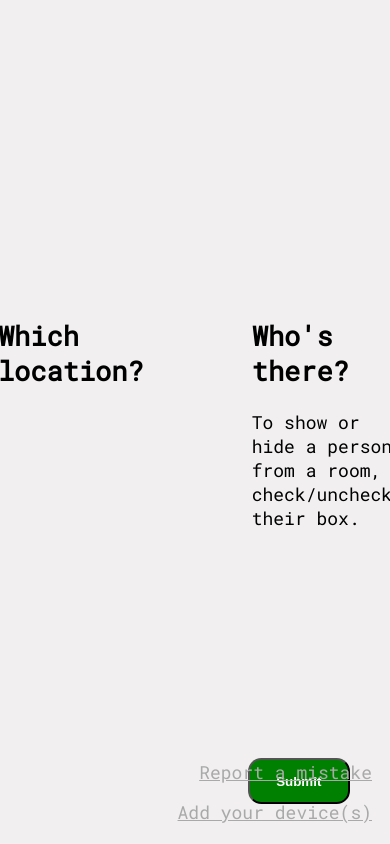
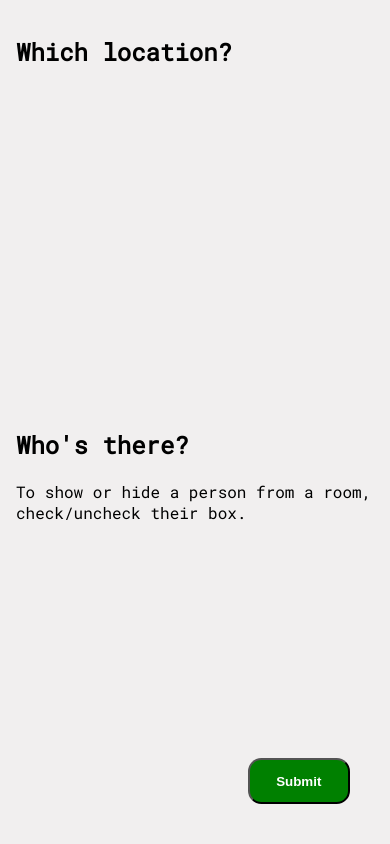
Before and after one commit to JasonBenn/flock, a Django app: page /report_ground_truth in a window 390 px wide; the page is wider, and only the part inside the window is pictured. Run offline with Django 3.2, Linux system fonts and the light colour scheme; the visitor is signed in with stand-in values (Sample User, id 1); data that the repository does not hold is empty; parts of the project's set-up code (start-up, migrations or seed data) failed here and were passed over.

Commit message:
Responsive styles.

```diff
--- a/server/flock/static/styles.css
+++ b/server/flock/static/styles.css
@@ -7,12 +7,10 @@ html, body {
     height: 100vh;
     margin: 0;
     font-size: 18px;
-}
-
-@media (max-width: 40em) and (orientation: landscape) {
-    body {
-        font-size: 12px;
-    }
+    overflow-x: hidden;
+    display: flex;
+    flex-direction: column;
+    justify-content: center;
 }
 
 p {
@@ -23,21 +21,26 @@ p {
 }
 
 .container {
-    height: 100%;
     display: flex;
     flex-direction: row;
+    flex-wrap: wrap;
     justify-content: center;
     align-items: center;
-    width: auto;
+    width: 100%;
+    height: 100%;
     margin-left: auto;
     margin-right: auto;
 }
 
+.locationPanelContainer {
+    padding: 0 1em;
+    margin-top: 1em;
+    flex: 0 1 14em;
+}
+
 .locationPanel {
-    width: 10em;
     height: 20em;
-    padding: 1.8em;
-    margin: 1em;
+    padding: 1em 1.5em;
     background-color: #FEF9F9;
     border-radius: 1em;
 }
@@ -67,17 +70,12 @@ p {
     font-size: 1.8em;
 }
 
-.workshopArramsRoomIcon:after {
-    content: "🔨";
-    font-size: 1.8em;
-}
-
 .roofIcon:after {
     content: "🌇";
     font-size: 1.8em;
 }
 
-.middleKingdomKitchenIcon:after {
+.middleKitchenIcon:after {
     content: "🥘";
     font-size: 1.8em;
 }
@@ -88,7 +86,6 @@ p {
     line-height: 1.5em;
     text-transform: uppercase;
     color: #051937;
-    /*white-space: nowrap;*/
 }
 
 .locationHolder {
@@ -111,6 +108,7 @@ p {
     -webkit-appearance: none;
     width: 7px;
 }
+
 ::-webkit-scrollbar-thumb {
     border-radius: 4px;
     background-color: rgba(0, 0, 0, .2);
@@ -146,10 +144,15 @@ p {
 }
 
 .bottom {
+    /*margin-top: 2em;*/
+    margin-bottom: 2em;
+    margin-right: 2em;
+    text-align: right;
+    height: 4em;
     position: absolute;
-    right: 1em;
-    bottom: 1em;
-    text-align: right;
+    bottom: 0;
+    right: 0;
+    width: 100%;
 }
 
 
@@ -157,15 +160,14 @@ p {
     margin-top: 0.7em;
 }
 
-.center-contents {
+.report-ground-truth {
     display: flex;
-    justify-content: space-evenly;
-    align-content: center;
+    flex-flow: wrap;
 }
 
-.center-contents > div {
-    margin: 3em;
-    width: 50%;
+.report-ground-truth > div {
+    flex: 1 1 15em;
+    margin: 1em;
 }
 
 input[type="radio"]:not(:checked) + label {
@@ -191,3 +193,41 @@ input[type="submit"] {
 .hide {
     display: none;
 }
+
+@media (max-width: 45em) {
+    body {
+        font-size: 12px;
+        justify-content: initial;
+    }
+
+    .locationPanel {
+        padding: 1em 1.5em;
+        height: 16em;
+    }
+
+    .locationPanelContainer {
+        flex: 0 1 12em;
+    }
+
+    @media (orientation: portrait) {
+        body {
+            font-size: 16px;
+        }
+
+        .container {
+            align-items: initial;
+        }
+
+        .locationPanel {
+            height: auto;
+        }
+
+        .locationPanelContainer {
+            flex-grow: 1;
+        }
+
+        .bottom {
+            position: initial;
+        }
+    }
+}
--- a/server/flock/templates/base.html
+++ b/server/flock/templates/base.html
@@ -16,9 +16,5 @@
         integrity="sha256-CSXorXvZcTkaix6Yvo6HppcZGetbYMGWSFlBw8HfCJo=" crossorigin="anonymous"></script>
 {% block scripts %}
 {% endblock %}
-<div class="bottom">
-  <p><a class="gray" href="/report_ground_truth">Report a mistake</a></p>
-  <p><a class="gray" href="/admin/flock/device/add/">Add your device(s)</a></p>
-</div>
 
 </body>
--- a/server/flock/templates/contents.html
+++ b/server/flock/templates/contents.html
@@ -6,7 +6,7 @@
   </div>
 {% endif %}
 {% for location, people in location_to_people.items %}
-  <a class="gray no-underline" href="/report_ground_truth?location_id={{ location.id }}">
+  <a class="locationPanelContainer gray no-underline" href="/report_ground_truth?location_id={{ location.id }}">
     <div id='loc_{{ location.clean_name|snake_case }}' class='locationPanel'>
       <div class="locationHolder">
         <p class='locationName'>{{ location.name }}</p>
--- a/server/flock/templates/report_ground_truth.html
+++ b/server/flock/templates/report_ground_truth.html
@@ -1,9 +1,8 @@
 {% extends "base.html" %}
 
 {% block container %}
-  <form action="/ground_truths" method="post">
+  <form action="/ground_truths" method="post" class="report-ground-truth">
     {% csrf_token %}
-    <div class="center-contents">
     <div class="control-group">
       <h2>Which location?</h2>
       {% for location in locations %}
@@ -25,7 +24,6 @@
         </div>
       {% endfor %}
     </div>
-    </div>
     <input type="submit">
   </form>
 {% endblock %}
@@ -34,7 +32,7 @@
   <script>
       $("input[type=checkbox]:not(:checked):not(.hide)").prop('indeterminate', true).data('checked', 1)
 
-      $("input[type=checkbox]").click(function() {
+      $("input[type=checkbox]").click(function () {
           const presentEl = $(this);
           const notPresentEl = presentEl.siblings('input.hide')
 
```
Lines whose indentation alone changed are shown as unchanged.
